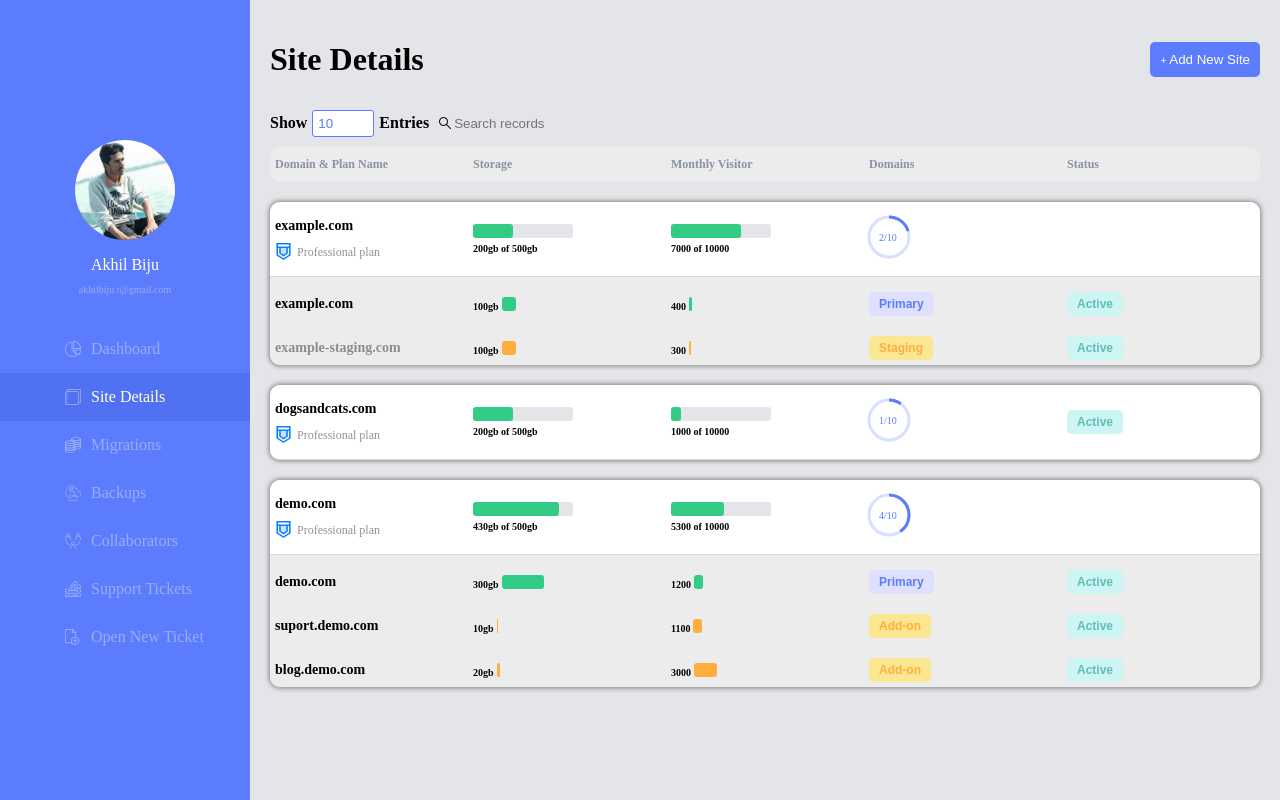
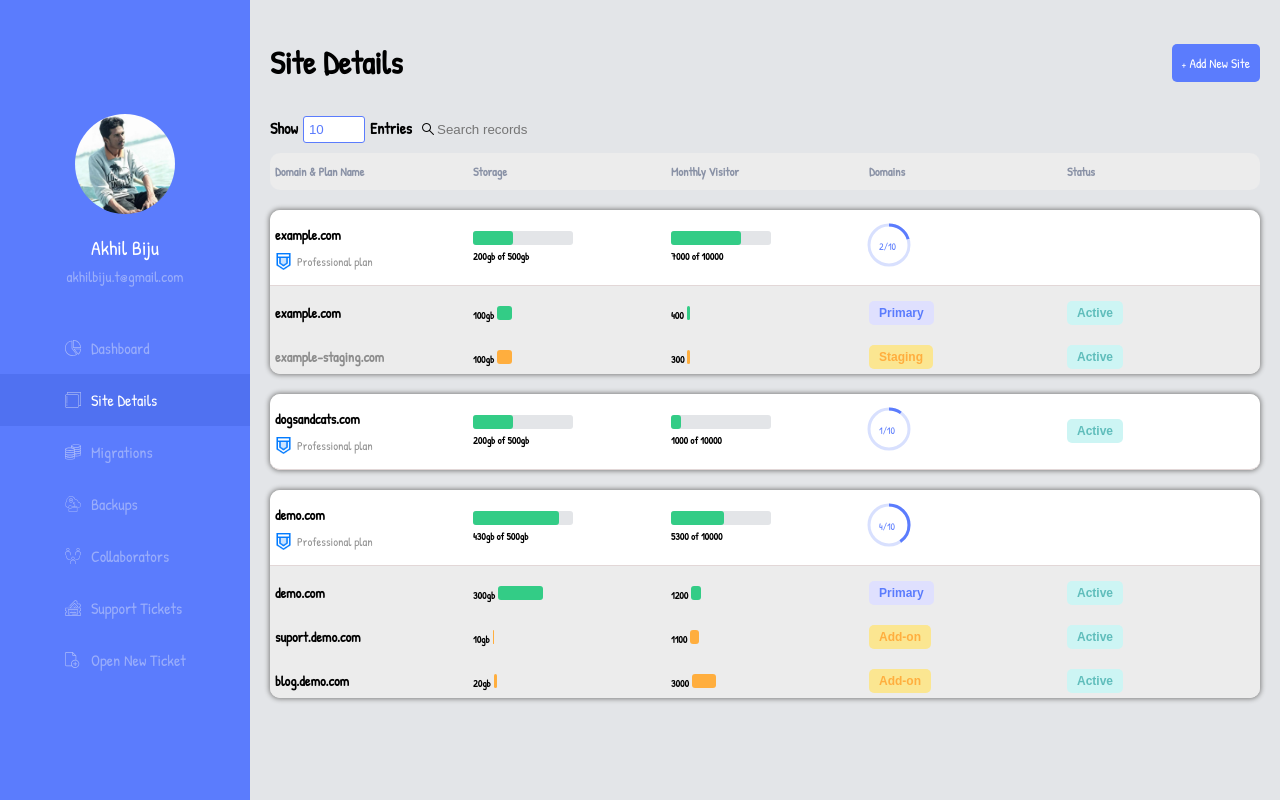
Before and after one commit to akhilbiju/hosting-dashboard, an Angular app: page /details in a window 1280 px wide. Built offline with nearby package versions, Linux system fonts and the light colour scheme.

Commit message:
added font

```diff
--- a/src/app/feature/add-site/add-site.component.css
+++ b/src/app/feature/add-site/add-site.component.css
@@ -4,6 +4,7 @@
   padding: 10px;
   border-radius: 5px;
   cursor: pointer;
+  font-family: "Patrick Hand", cursive;
 }
 
 .add-button {
@@ -49,7 +50,7 @@
 .popup h3 {
   margin: 0px;
   color: #333;
-  font-family: Tahoma, Arial, sans-serif;
+  font-family: "Patrick Hand", cursive;
 }
 .popup .close {
   font-size: 30px;
@@ -120,6 +121,7 @@
   height: 30px;
   outline: none;
   margin-top: 5px;
+  font-family: "Patrick Hand", cursive;
 }
 
 @media screen and (max-width: 700px) {
--- a/src/app/layout/navbar/navbar.component.css
+++ b/src/app/layout/navbar/navbar.component.css
@@ -21,11 +21,14 @@
 
 .name {
   margin-bottom: 0px;
+  font-size: 20px;
 }
 
 .email {
   font-size: 10px;
   color: #f7f7f766;
+  margin-top: 5px;
+  font-size: 15px;
 }
 
 .details p {
--- a/src/styles.css
+++ b/src/styles.css
@@ -1,8 +1,11 @@
 /* You can add global styles to this file, and also import other style files */
+@import url("https://fonts.googleapis.com/css2?family=Patrick+Hand&display=swap");
+
 html,
 body {
   background: #e3e5e8;
   height: 100%;
   margin: 0px;
   overflow: hidden;
+  font-family: "Patrick Hand", cursive;
 }
```
